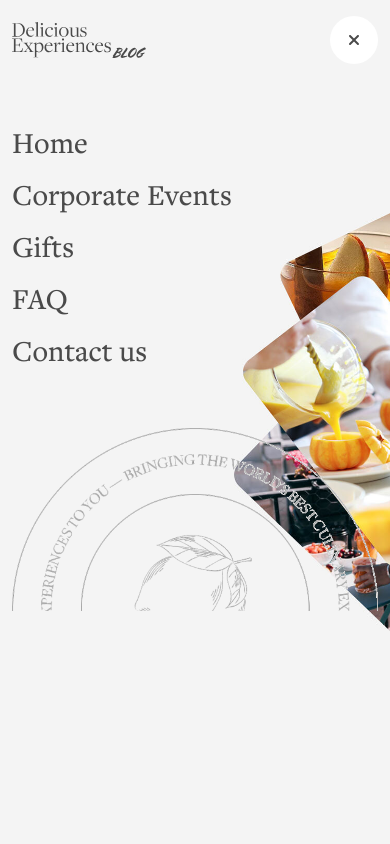
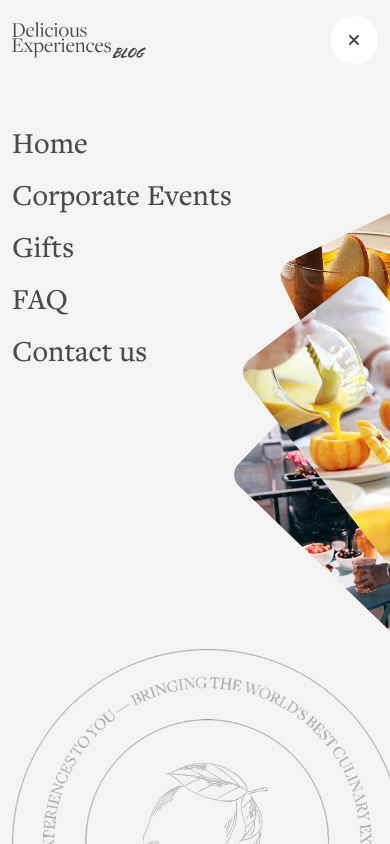
Before and after one commit to subayyalawan/delicious-experiences, a React (Create React App) app: page / in a window 390 px wide. Both pictures are taken after a click on the icon 354 px from the left and 40 px from the top of the page. Shown: the top 844 px of the page. Built offline with nearby package versions, Linux system fonts and the light colour scheme; the HTML template or start-up script is replaced by a standard one.

Commit message:
Third Commit

```diff
--- a/src/components/MobileNav.jsx
+++ b/src/components/MobileNav.jsx
@@ -145,7 +145,7 @@ const MobileNav = () => {
             <li className="mb-4 font-Freight-medium text-3xl">FAQ</li>
             <li className="mb-4 font-Freight-medium text-3xl">Contact us</li>
           </ul>
-          <div className="delicious-badge w-full sm:hidden block mt-14">
+          <div className="delicious-badge w-full sm:hidden block absolute bottom-0">
             <img src={deliciousBadge} alt="Delicious Badge" className="w-full"/>
           </div>
         </div>
```
